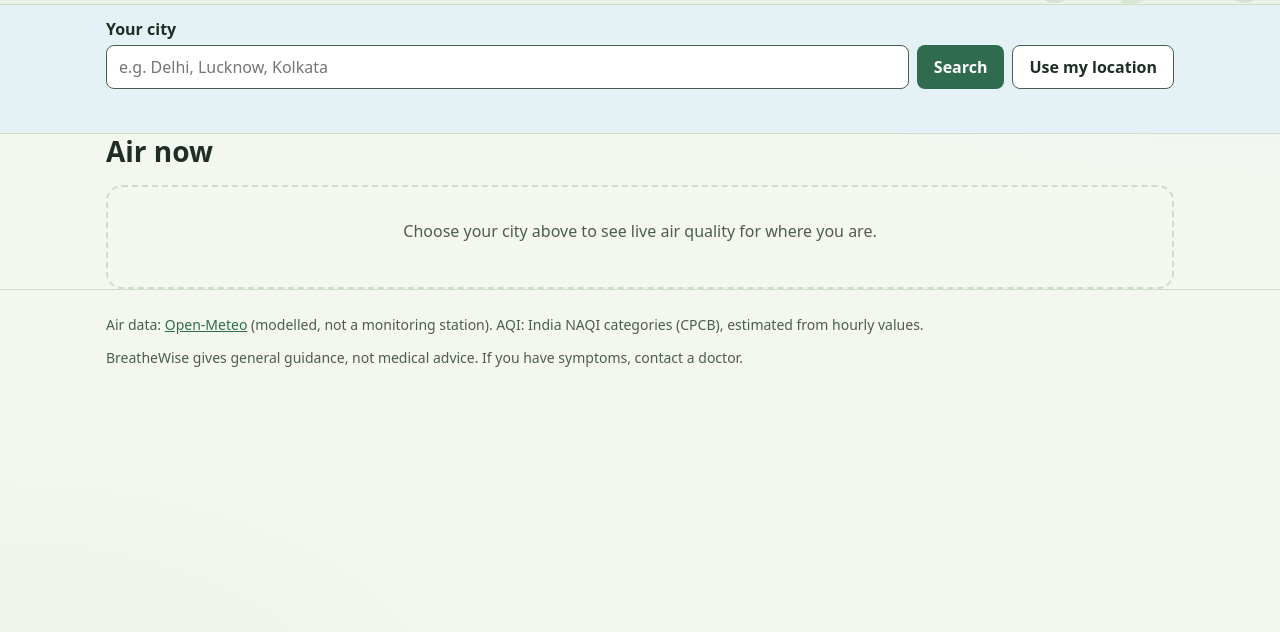
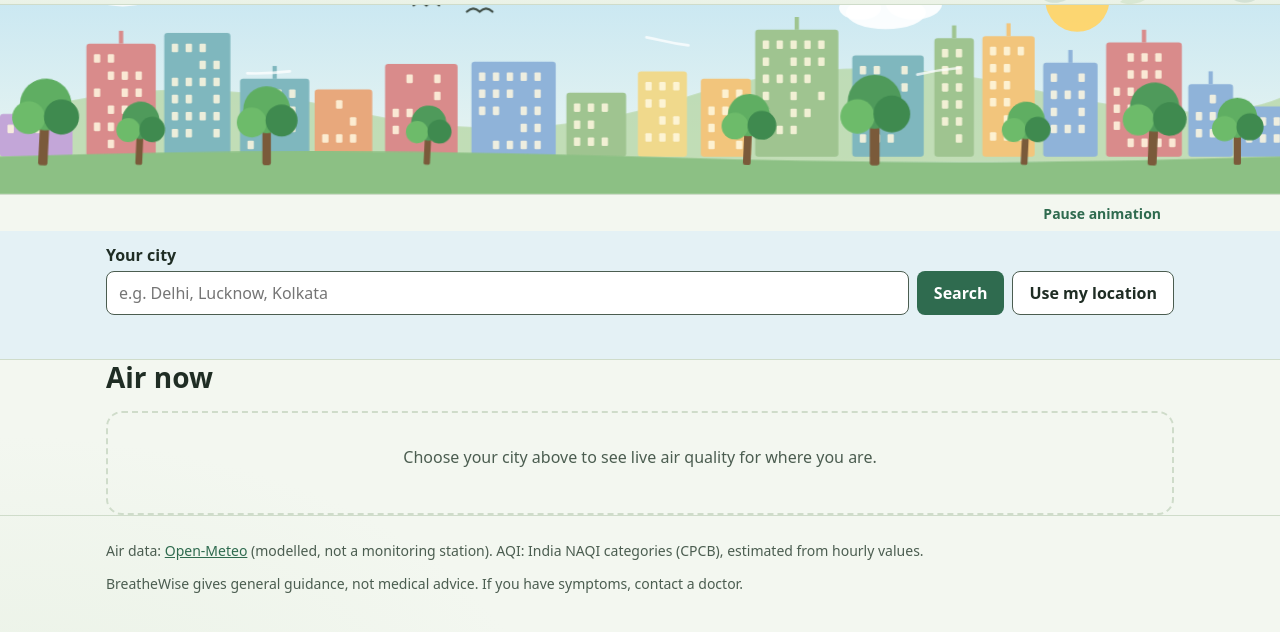
Before and after one commit to RachelSusan/Airly, a plain HTML site: page static/index.html in a window 1280 px wide. Shown: the part 64-696 px from the top of the page. Drawn offline with nearby package versions, Linux system fonts and the light colour scheme.

Commit message:
feat(web): animated city scene with landmarks, breeze and AQI-linked haze
Co-Authored-By: Claude Opus 5.5 <noreply@anthropic.com>

```diff
--- a/static/css/components.css
+++ b/static/css/components.css
@@ -321,5 +321,41 @@ details summary { cursor: pointer; font-weight: 600; min-height: 44px; display:
 .compare__bar--after { background: var(--color-accent); }
 .compare__value { font-weight: 700; font-size: var(--fs-small); white-space: nowrap; }
 
+/* ---------- City scene ---------- */
+.scene-wrap { height: 190px; overflow: hidden; border-bottom: 1px solid var(--color-border); background: var(--color-sky); }
+@media (max-width: 600px) { .scene-wrap { height: 130px; } }
+.scene { display: block; width: 100%; height: 100%; }
+.scene-haze { transition: opacity 1.2s ease; }
+.scene-sun { fill: #ffd56b; opacity: 0.95; }
+.scene[data-category="poor"] .scene-sun,
+.scene[data-category="very_poor"] .scene-sun,
+.scene[data-category="severe"] .scene-sun { fill: #f2c48a; opacity: 0.6; }
+.scene-meta { display: flex; flex-wrap: wrap; align-items: center; justify-content: space-between; gap: var(--space-2); }
+.scene-caption { font-size: var(--fs-small); color: var(--color-text-muted); margin: 0; }
+.scene-meta .btn { margin-left: auto; }
+.scene--paused * { animation-play-state: paused !important; }
+
+.scene-tree { transform-box: fill-box; transform-origin: 50% 100%; animation: sway 4.5s ease-in-out infinite alternate; }
+.scene-tree--1 { animation-duration: 5.5s; animation-delay: -1.5s; }
+.scene-tree--2 { animation-duration: 3.8s; animation-delay: -0.8s; }
+@keyframes sway { from { transform: rotate(-2.5deg); } to { transform: rotate(3deg); } }
+
+.scene-cloud { animation: drift 60s linear infinite alternate; }
+.scene-cloud--fast { animation-duration: 38s; }
+@keyframes drift { from { transform: translateX(-60px); } to { transform: translateX(120px); } }
+
+.scene-breeze__line { fill: none; stroke: #ffffff; stroke-width: 2.5; stroke-linecap: round; opacity: 0.75; stroke-dasharray: 40 220; animation: gust 6s linear infinite; }
+.scene-breeze__line--1 { animation-delay: -2s; }
+.scene-breeze__line--2 { animation-delay: -4s; }
+@keyframes gust { from { stroke-dashoffset: 260; } to { stroke-dashoffset: -260; } }
+
+.scene-bird { fill: none; stroke: #3d4b43; stroke-width: 2; stroke-linecap: round; }
+.scene-birds { animation: fly 26s linear infinite; }
+@keyframes fly { from { transform: translate(-120px, 10px); } 50% { transform: translate(420px, -8px); } to { transform: translate(980px, 6px); } }
+
+@media (prefers-reduced-motion: reduce) {
+  .scene-tree, .scene-cloud, .scene-breeze__line, .scene-birds { animation: none; }
+}
+
 /* ---------- Footer ---------- */
 .site-footer { border-top: 1px solid var(--color-border); padding: var(--space-6) 0; color: var(--color-text-muted); font-size: var(--fs-small); }
--- a/static/index.html
+++ b/static/index.html
@@ -38,6 +38,12 @@
       </nav>
     </div>
   </header>
+
+  <div id="scene" class="scene-wrap"></div>
+  <div class="scene-meta container">
+    <p id="scene-caption" class="scene-caption" hidden></p>
+    <button id="scene-toggle" type="button" class="btn btn--ghost btn--small" aria-pressed="false">Pause animation</button>
+  </div>
 
   <section class="location-bar" aria-label="Location">
     <div class="container">
--- a/static/js/app.js
+++ b/static/js/app.js
@@ -1,6 +1,7 @@
 // App shell: routing, location search and view rendering.
 import { api } from "./api.js";
 import { h, render } from "./dom.js";
+import { mountScene, updateScene } from "./scene.js";
 import { store } from "./store.js";
 import { renderDashboard } from "./views/dashboard.js";
 import { renderPlanner } from "./views/planner.js";
@@ -79,6 +80,7 @@ function showLocationChip(loc) {
 
 function setLocation(loc) {
   store.update({ location: loc });
+  updateScene({ city: loc.name });
   statusEl.textContent = `Showing air quality for ${loc.name}.`;
   render(resultsEl);
   resultsEl.hidden = true;
@@ -158,12 +160,29 @@ function useMyLocation() {
   );
 }
 
+/** Let people pause the moving scene (WCAG 2.2.2); start paused if they prefer reduced motion. */
+function setupSceneToggle() {
+  const button = document.getElementById("scene-toggle");
+  const scene = document.getElementById("scene");
+  const reduced = window.matchMedia("(prefers-reduced-motion: reduce)").matches;
+  const apply = (paused) => {
+    scene.classList.toggle("scene--paused", paused);
+    button.setAttribute("aria-pressed", String(paused));
+    button.textContent = paused ? "Play animation" : "Pause animation";
+  };
+  apply(reduced);
+  button.addEventListener("click", () => apply(!scene.classList.contains("scene--paused")));
+}
+
 function init() {
+  mountScene(document.getElementById("scene"));
+  setupSceneToggle();
   document.getElementById("location-form").addEventListener("submit", searchCity);
   document.getElementById("geo-button").addEventListener("click", useMyLocation);
   window.addEventListener("hashchange", () => showView({ focus: true }));
   const loc = store.get().location;
   if (loc) {
+    updateScene({ city: loc.name });
     document.getElementById("city-input").value = loc.name === "your location" ? "" : loc.name;
     statusEl.textContent = `Showing air quality for ${loc.name}.`;
   }
--- /dev/null
+++ b/static/js/scene.js
@@ -0,0 +1,257 @@
+// Animated city scene: a colourful skyline generated for each city, a landmark for some
+// Indian cities, trees swaying in the breeze, drifting clouds and birds, and a smog haze whose
+// thickness follows the live AQI. Pure SVG built with DOM APIs (no images, no HTML strings).
+
+const NS = "http://www.w3.org/2000/svg";
+const WIDTH = 1200;
+const HEIGHT = 240;
+const GROUND = 205;
+
+const BUILDING_COLOURS = ["#e8a87c", "#f2c57c", "#7fb7be", "#d98b8b", "#9fc490", "#c3a6d8", "#f0d98c", "#8fb3d9"];
+const WINDOW_COLOUR = "#fff8e1";
+
+/** Sky colours and haze per AQI category: clear blue on good days, beige smog on bad ones. */
+const SKY = {
+  none: { top: "#bfe3f2", bottom: "#eef7f1", haze: 0 },
+  good: { top: "#8fd0ee", bottom: "#e8f7f0", haze: 0 },
+  satisfactory: { top: "#a5d6ea", bottom: "#eef6ea", haze: 0.08 },
+  moderate: { top: "#c3d9dd", bottom: "#f3efdc", haze: 0.2 },
+  poor: { top: "#d4cfbf", bottom: "#efe3c8", haze: 0.32 },
+  very_poor: { top: "#cfc3ab", bottom: "#e6d5b5", haze: 0.45 },
+  severe: { top: "#b9a98e", bottom: "#d9c4a0", haze: 0.58 },
+};
+
+const LANDMARKS = [
+  { match: ["delhi"], draw: indiaGate, label: "India Gate" },
+  { match: ["mumbai", "bombay"], draw: gateway, label: "Gateway of India" },
+  { match: ["kolkata", "calcutta", "howrah"], draw: bridge, label: "Howrah Bridge" },
+  { match: ["hyderabad", "secunderabad"], draw: charminar, label: "Charminar" },
+  { match: ["agra"], draw: domeMonument, label: "Taj Mahal" },
+];
+
+function s(tag, attrs = {}, ...children) {
+  const el = document.createElementNS(NS, tag);
+  for (const [k, v] of Object.entries(attrs)) el.setAttribute(k, String(v));
+  children.flat().forEach((c) => c && el.append(c));
+  return el;
+}
+
+/** Deterministic pseudo-random numbers so each city always gets the same skyline. */
+function seeded(text) {
+  let h = 2166136261;
+  for (const ch of text) h = Math.imul(h ^ ch.charCodeAt(0), 16777619);
+  return () => {
+    h = Math.imul(h ^ (h >>> 15), 2246822507);
+    h = Math.imul(h ^ (h >>> 13), 3266489909);
+    return ((h ^= h >>> 16) >>> 0) / 4294967296;
+  };
+}
+
+let svg = null;
+let stops = null;
+let haze = null;
+let cityLayer = null;
+let currentCity = null;
+
+/** Create the scene inside ``host`` once. */
+export function mountScene(host) {
+  stops = [s("stop", { offset: "0%" }), s("stop", { offset: "100%" })];
+  haze = s("rect", { x: 0, y: 0, width: WIDTH, height: HEIGHT, class: "scene-haze", fill: "#c9b48f", opacity: 0 });
+  cityLayer = s("g");
+  svg = s(
+    "svg",
+    {
+      viewBox: `0 0 ${WIDTH} ${HEIGHT}`,
+      preserveAspectRatio: "xMidYMax slice",
+      class: "scene",
+      "aria-hidden": "true",
+      focusable: "false",
+    },
+    s("defs", {}, s("linearGradient", { id: "sky", x1: 0, y1: 0, x2: 0, y2: 1 }, stops)),
+    s("rect", { width: WIDTH, height: HEIGHT, fill: "url(#sky)" }),
+    s("circle", { cx: 1010, cy: 58, r: 30, class: "scene-sun" }),
+    clouds(),
+    hills(),
+    cityLayer,
+    breeze(),
+    birds(),
+    s("path", { d: `M0 ${GROUND} Q300 ${GROUND - 10} 600 ${GROUND} T1200 ${GROUND} V${HEIGHT} H0 Z`, fill: "#8cc084" }),
+    trees(),
+    haze,
+  );
+  host.replaceChildren(svg);
+  setSky("none");
+  updateScene({ city: "" });
+}
+
+/** Redraw the skyline for a city and tint the sky by AQI category. */
+export function updateScene({ city, category, label }) {
+  if (!svg) return;
+  if (category) {
+    setSky(category);
+    const caption = document.getElementById("scene-caption");
+    if (caption && label) {
+      caption.textContent = `The haze in the sky above follows today's air: ${label} in ${city.split(",")[0]}.`;
+      caption.hidden = false;
+    }
+  }
+  const key = (city || "").toLowerCase();
+  if (key === currentCity) return;
+  currentCity = key;
+  cityLayer.replaceChildren(skyline(key));
+}
+
+function setSky(category) {
+  const sky = SKY[category] ?? SKY.none;
+  stops[0].setAttribute("stop-color", sky.top);
+  stops[1].setAttribute("stop-color", sky.bottom);
+  haze.setAttribute("opacity", String(sky.haze));
+  svg.dataset.category = category;
+}
+
+function skyline(city) {
+  const rand = seeded(city || "breathewise");
+  const group = s("g");
+  const landmark = LANDMARKS.find((l) => l.match.some((m) => city.includes(m)));
+  const landmarkX = 470;
+  let x = 0;
+  while (x < WIDTH) {
+    const width = 34 + Math.floor(rand() * 46);
+    if (landmark && x + width > landmarkX - 20 && x < landmarkX + 150) {
+      x += width; // keep a gap for the landmark
+      continue;
+    }
+    const height = 40 + Math.floor(rand() * 95);
+    const colour = BUILDING_COLOURS[Math.floor(rand() * BUILDING_COLOURS.length)];
+    group.append(building(x, width, height, colour, rand));
+    x += width + 4 + Math.floor(rand() * 10);
+  }
+  if (landmark) group.append(s("g", { transform: `translate(${landmarkX} ${GROUND - 118})`, class: "scene-landmark" }, landmark.draw()));
+  return group;
+}
+
+function building(x, width, height, colour, rand) {
+  const top = GROUND - height;
+  const g = s("g", {}, s("rect", { x, y: top, width, height, rx: 3, fill: colour }));
+  if (rand() > 0.6) g.append(s("rect", { x: x + width / 2 - 2, y: top - 12, width: 4, height: 12, fill: colour }));
+  for (let wy = top + 10; wy < GROUND - 14; wy += 16) {
+    for (let wx = x + 7; wx < x + width - 10; wx += 13) {
+      if (rand() > 0.35) g.append(s("rect", { x: wx, y: wy, width: 6, height: 8, rx: 1, fill: WINDOW_COLOUR, opacity: 0.85 }));
+    }
+  }
+  return g;
+}
+
+// ---- Landmarks (simple silhouettes, ~140 wide x 118 tall, origin top-left) ----
+const STONE = "#d98a5f";
+const STONE_DARK = "#b86f48";
+
+function indiaGate() {
+  return [
+    s("rect", { x: 20, y: 18, width: 100, height: 14, fill: STONE_DARK }),
+    s("path", { d: "M28 118 V32 H112 V118 H86 V70 Q70 46 54 70 V118 Z", fill: STONE }),
+    s("rect", { x: 54, y: 4, width: 32, height: 14, fill: STONE }),
+    // Qutub Minar beside it
+    s("path", { d: "M132 118 L138 20 H146 L152 118 Z", fill: STONE_DARK }),
+  ];
+}
+
+function gateway() {
+  return [
+    s("path", { d: "M10 118 V44 H130 V118 H86 V74 Q70 54 54 74 V118 Z", fill: "#e0b77a" }),
+    ...[18, 46, 94, 122].map((cx) => s("g", {}, s("rect", { x: cx - 6, y: 24, width: 12, height: 20, fill: "#e0b77a" }), s("circle", { cx, cy: 22, r: 7, fill: "#c99a5b" }))),
+    s("circle", { cx: 70, cy: 40, r: 14, fill: "#c99a5b" }),
+  ];
+}
+
+function bridge() {
+  const truss = [];
+  for (let i = 0; i <= 8; i += 1) truss.push(s("line", { x1: 10 + i * 15, y1: 70, x2: 10 + i * 15, y2: 100, stroke: "#6c7a89", "stroke-width": 2 }));
+  return [
+    s("rect", { x: 22, y: 20, width: 10, height: 98, fill: "#6c7a89" }),
+    s("rect", { x: 108, y: 20, width: 10, height: 98, fill: "#6c7a89" }),
+    s("path", { d: "M0 70 L27 22 L70 62 L113 22 L140 70", stroke: "#6c7a89", "stroke-width": 4, fill: "none" }),
+    s("rect", { x: 0, y: 98, width: 140, height: 6, fill: "#556270" }),
+    ...truss,
+  ];
+}
+
+function charminar() {
+  const minar = (x) => s("g", {}, s("rect", { x, y: 10, width: 12, height: 108, fill: "#e6c79c" }), s("circle", { cx: x + 6, cy: 10, r: 7, fill: "#cfa56f" }));
+  return [
+    s("path", { d: "M24 118 V46 H116 V118 H86 V84 Q70 62 54 84 V118 Z", fill: "#e6c79c" }),
+    s("rect", { x: 24, y: 40, width: 92, height: 8, fill: "#cfa56f" }),
+    minar(12),
+    minar(116),
+  ];
+}
+
+function domeMonument() {
+  return [
+    s("rect", { x: 20, y: 70, width: 100, height: 48, fill: "#f4efe6" }),
+    s("path", { d: "M40 72 Q40 22 70 18 Q100 22 100 72 Z", fill: "#f4efe6" }),
+    s("rect", { x: 68, y: 4, width: 4, height: 16, fill: "#d8cfc0" }),
+    ...[6, 128].map((x) => s("rect", { x, y: 40, width: 7, height: 78, fill: "#e8e1d4" })),
+  ];
+}
+
+// ---- Nature and motion ----
+function clouds() {
+  // Outer group positions the cloud; the inner group carries the CSS drift animation
+  // (a CSS transform would otherwise replace the positioning transform).
+  const cloud = (x, y, scale, cls) =>
+    s(
+      "g",
+      { transform: `translate(${x} ${y}) scale(${scale})` },
+      s(
+        "g",
+        { class: `scene-cloud ${cls}` },
+        s("ellipse", { cx: 0, cy: 0, rx: 34, ry: 14, fill: "#ffffff", opacity: 0.9 }),
+        s("ellipse", { cx: 24, cy: -8, rx: 24, ry: 14, fill: "#ffffff", opacity: 0.9 }),
+        s("ellipse", { cx: -22, cy: -4, rx: 18, ry: 10, fill: "#ffffff", opacity: 0.9 }),
+      ),
+    );
+  return s("g", {}, cloud(160, 50, 1, "scene-cloud--slow"), cloud(620, 34, 0.8, "scene-cloud--fast"), cloud(880, 70, 1.1, "scene-cloud--slow"));
+}
+
+function hills() {
+  return s("path", { d: "M0 170 Q150 120 320 160 T640 150 T960 140 T1200 150 V210 H0 Z", fill: "#b8d8a8", opacity: 0.8 });
+}
+
+function breeze() {
+  const lines = [
+    "M60 120 q60 -14 120 0 t120 0",
+    "M520 96 q50 -12 100 0 t100 0",
+    "M860 128 q60 -14 120 0 t120 0",
+  ];
+  return s("g", { class: "scene-breeze" }, lines.map((d, i) => s("path", { d, class: `scene-breeze__line scene-breeze__line--${i}` })));
+}
+
+function birds() {
+  const bird = (x, y) => s("path", { d: `M${x} ${y} q6 -6 12 0 q6 -6 12 0`, class: "scene-bird" });
+  return s("g", { class: "scene-birds" }, bird(300, 60), bird(330, 50), bird(350, 66));
+}
+
+function trees() {
+  const spots = [
+    [40, 1.1], [130, 0.8], [250, 1.0], [400, 0.75], [700, 0.9], [820, 1.15], [960, 0.8], [1080, 1.05], [1160, 0.85],
+  ];
+  return s(
+    "g",
+    {},
+    spots.map(([x, scale], i) =>
+      s(
+        "g",
+        { transform: `translate(${x} ${GROUND + 6}) scale(${scale})` },
+        s(
+          "g",
+          { class: `scene-tree scene-tree--${i % 3}` },
+          s("rect", { x: -4, y: -34, width: 8, height: 36, rx: 2, fill: "#7a5a3a" }),
+          s("circle", { cx: 0, cy: -50, r: 22, fill: i % 2 ? "#4f9a5b" : "#5fae62" }),
+          s("circle", { cx: -14, cy: -38, r: 14, fill: "#6dbb6a" }),
+          s("circle", { cx: 14, cy: -40, r: 15, fill: "#3f8a4f" }),
+        ),
+      ),
+    ),
+  );
+}
--- a/static/js/views/dashboard.js
+++ b/static/js/views/dashboard.js
@@ -1,6 +1,7 @@
 // Live AQI dashboard: current conditions, best windows and 24-hour forecast.
 import { api } from "../api.js";
 import { h, render } from "../dom.js";
+import { updateScene } from "../scene.js";
 import { airMapSection } from "./airmap.js";
 import {
   ACTIVITY_LABELS,
@@ -17,6 +18,7 @@ export async function renderDashboard(root, state) {
   render(root, h("div", { class: "skeleton", "aria-busy": "true", "aria-label": "Loading air quality" }));
   try {
     const data = await api.air(state.location);
+    updateScene({ city: state.location.name, category: data.current.category, label: data.current.label });
     render(root, view(data, state));
   } catch (error) {
     render(root, h("p", { class: "alert alert--error", role: "alert" }, error.message));
```
Also changed, not shown: 1 other file.
